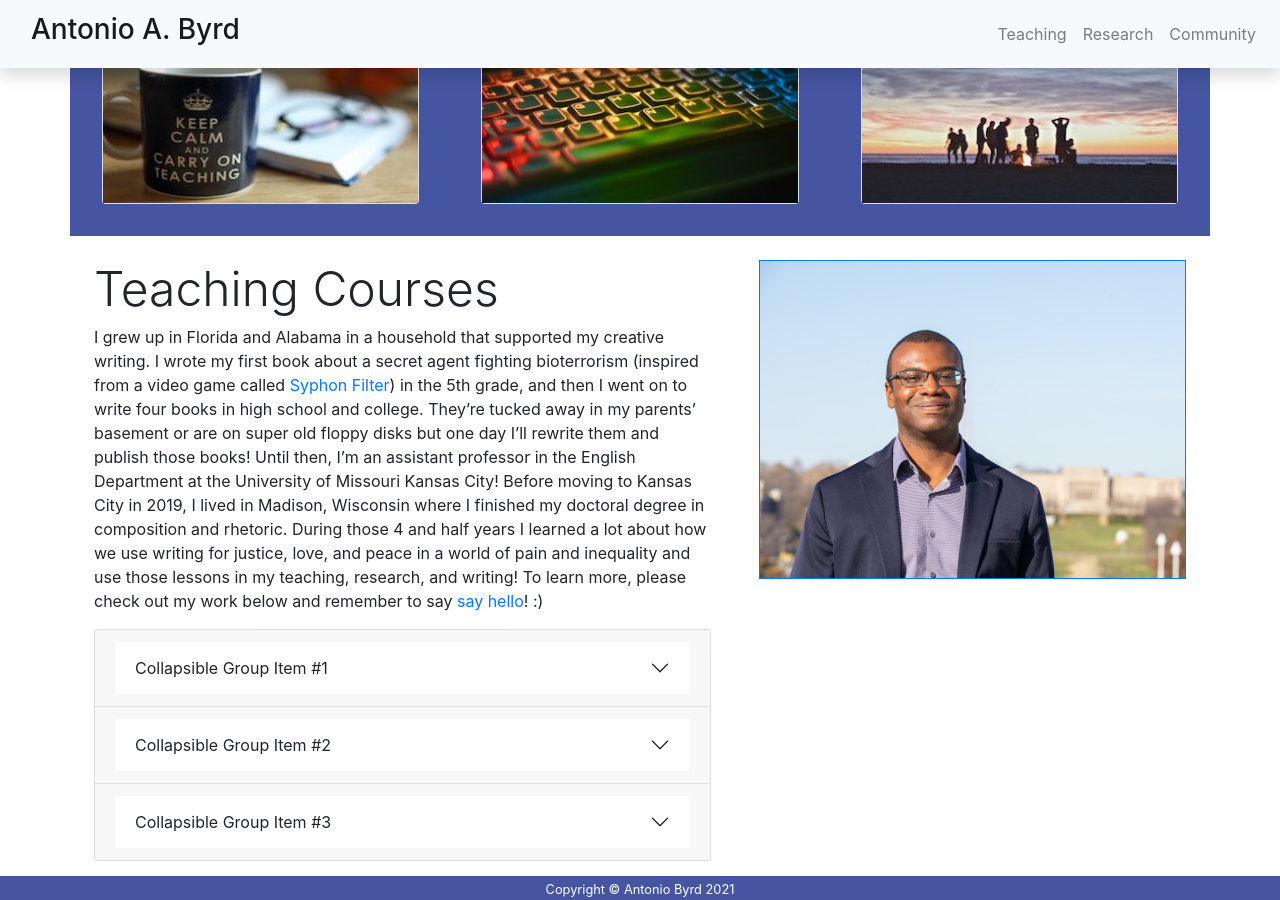
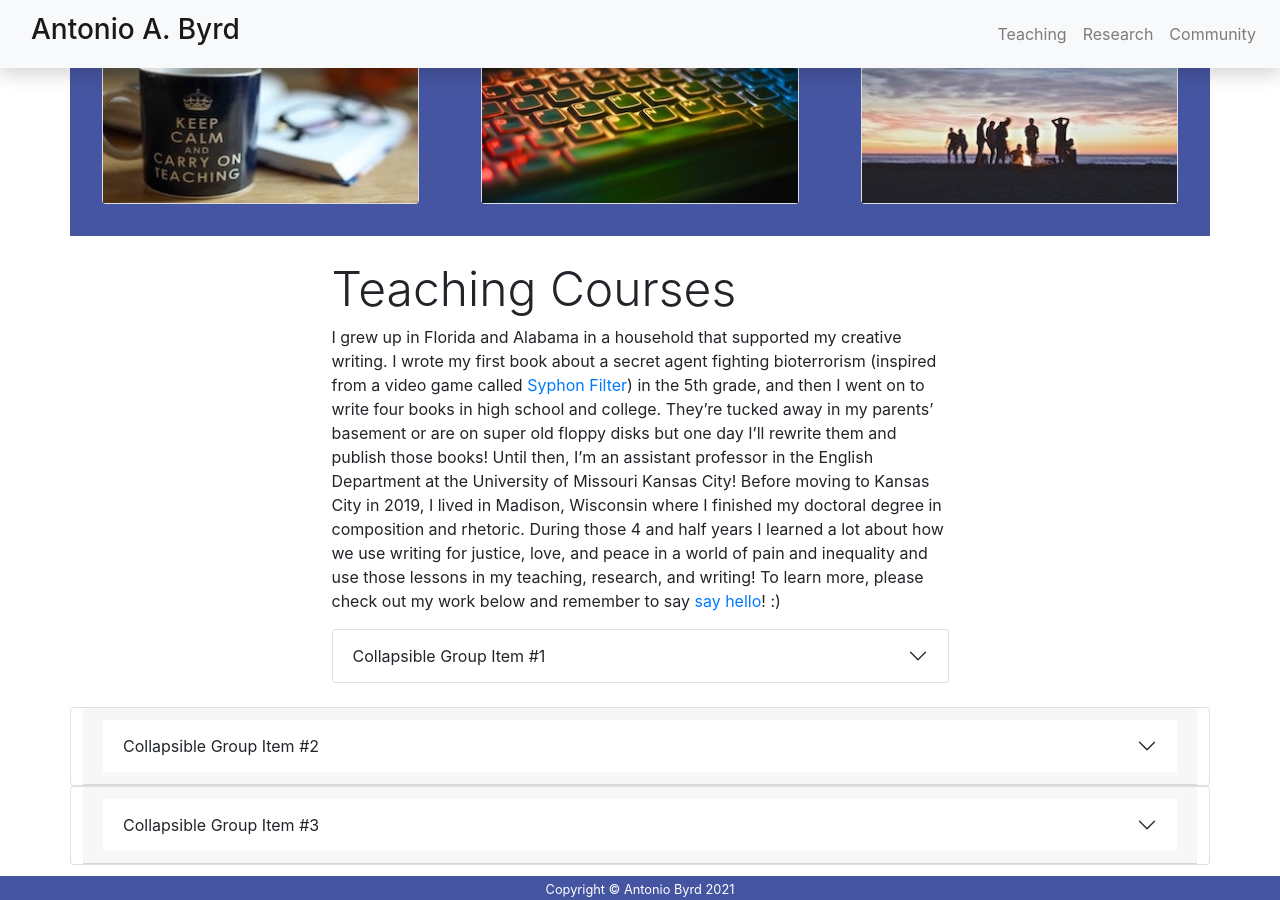
Before and after one commit to abyrd15/abyrd15.github.io, a Jekyll site: the page built from index.markdown, in a window 1280 px wide and 900 px high, scrolled down 1375 px. Built offline with Jekyll 4.4.1, drawn with Linux system fonts in a browser that asks for light colours; nearby versions of some CDN libraries.

Commit message:
Deleting card classes

```diff
--- a/_includes/home/section_teaching.html
+++ b/_includes/home/section_teaching.html
@@ -6,15 +6,14 @@
                     <h1 class="display-5">Teaching Courses</h1>
                     <p>I grew up in Florida and Alabama in a household that supported my creative writing. I wrote my first book about a secret agent fighting bioterrorism (inspired from a video game called <a href="https://www.wikiwand.com/en/Syphon_Filter">Syphon Filter</a>)  in the 5th grade, and then I went on to write four books in high school and college. They’re tucked away in my parents’ basement or are on super old floppy disks but one day I’ll rewrite them and publish those books! Until then, I’m an assistant professor in the English Department at the University of Missouri Kansas City! Before moving to Kansas City in 2019, I lived in Madison, Wisconsin where I finished my doctoral degree in composition and rhetoric. During those 4 and half years I learned a lot about how we use writing for justice, love, and peace in a world of pain and inequality and use those lessons in my teaching, research, and writing! To learn more, please check out my work below and remember to say <a href="mailto:antoniobyrd@umkc.edu?subject=Hello Dr. Byrd!">say hello</a>! :)</p>
                         <div class="accordion" id="accordionExample">
-                        <div class="card">
-                          <div class="card-header" id="headingOne">
+                            <div class="accordion-item">
                                 <h2 class="accordion-header" id="headingOne">
                                 <button class="accordion-button collapsed" type="button" data-toggle="collapse" data-target="#collapseOne" aria-expanded="true" aria-controls="collapseOne">
                                     Collapsible Group Item #1
                                 </button>
                                 </h2>
                             </div>
-
+                        </div>
                           <div id="collapseOne" class="collapse" aria-labelledby="headingOne" data-parent="#accordionExample">
                             <div class="accordion-body">
                               Anim pariatur cliche reprehenderit, enim eiusmod high life accusamus terry richardson ad squid. 3 wolf moon officia aute, non cupidatat skateboard dolor brunch. Food truck quinoa nesciunt laborum eiusmod. Brunch 3 wolf moon tempor, sunt aliqua put a bird on it squid single-origin coffee nulla assumenda shoreditch et. Nihil anim keffiyeh helvetica, craft beer labore wes anderson cred nesciunt sapiente ea proident. Ad vegan excepteur butcher vice lomo. Leggings occaecat craft beer farm-to-table, raw denim aesthetic synth nesciunt you probably haven't heard of them accusamus labore sustainable VHS.
```
Lines whose indentation alone changed are shown as unchanged.
